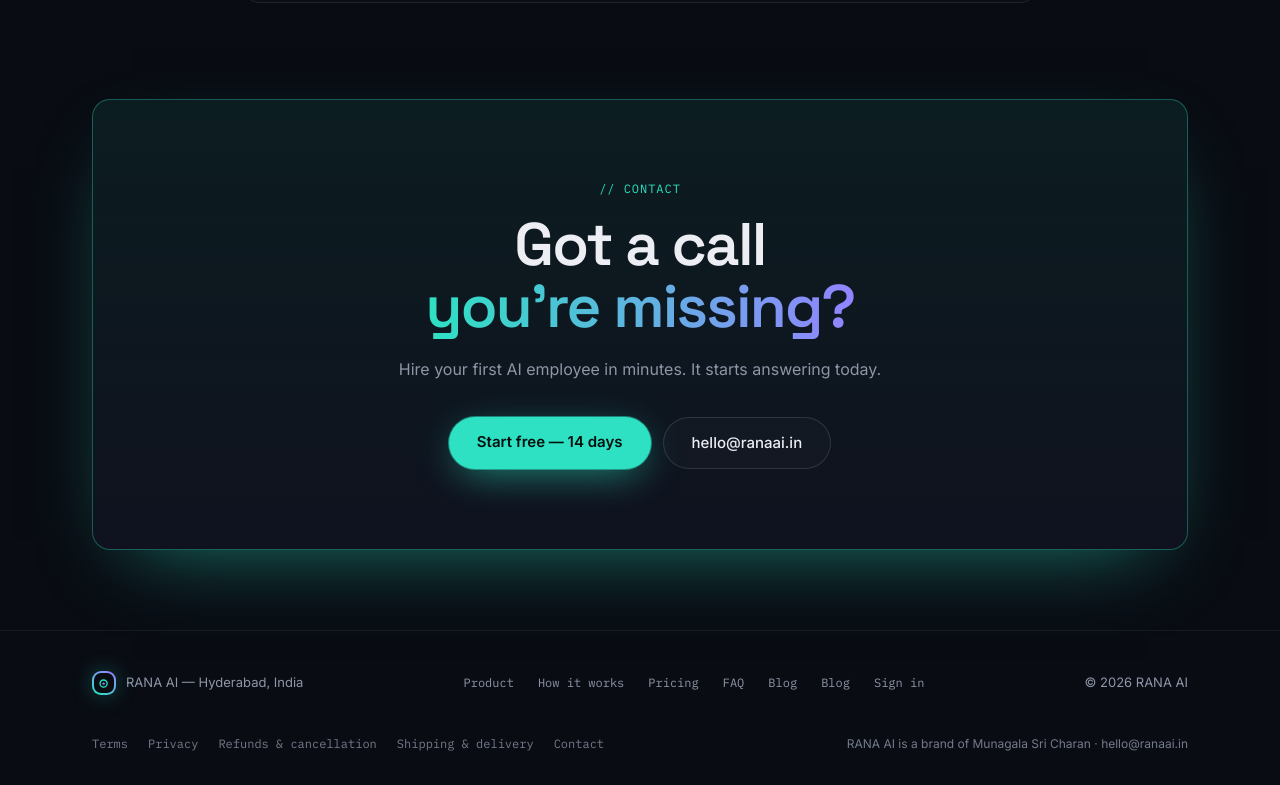
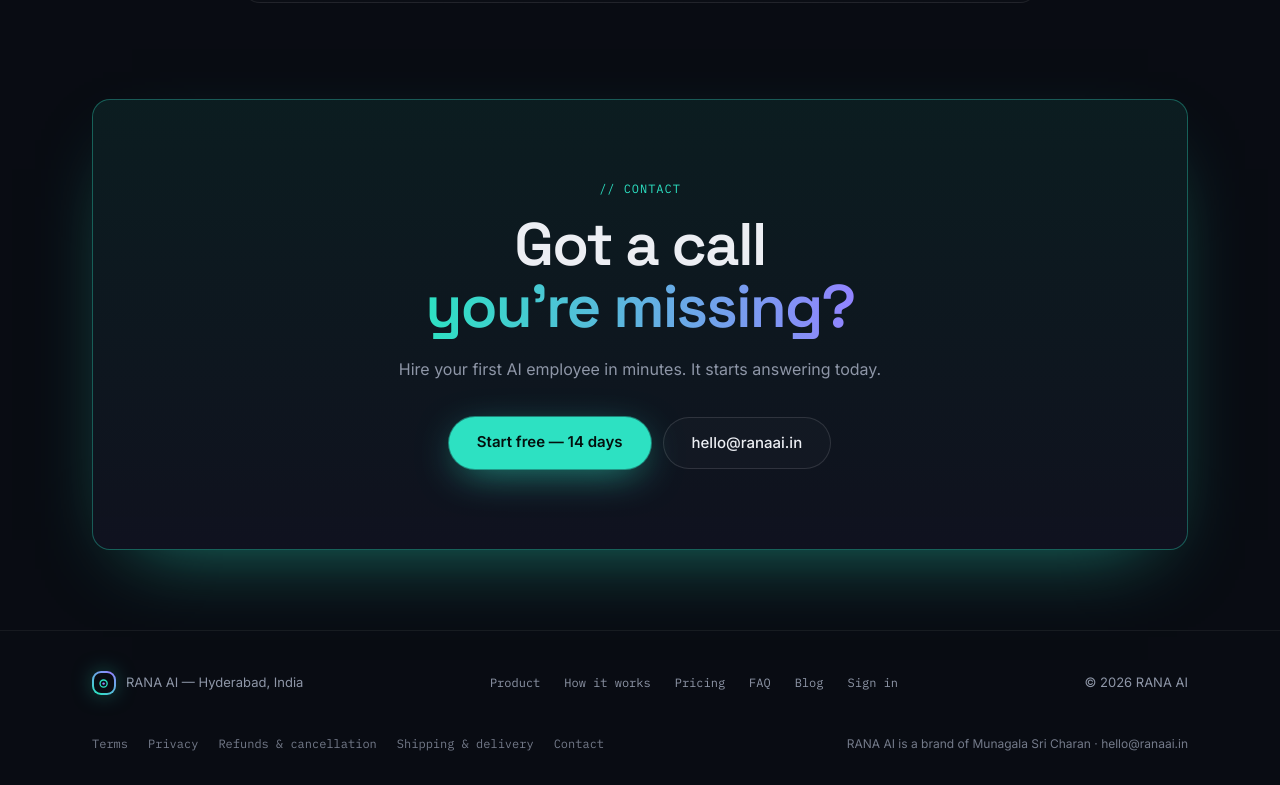
Before and after one commit to sricharanmunagala39-del/Rana.AI, a Next.js app: page /landing in a window 1280 px wide. Shown: the part 5907-6692 px from the top of the page. Built offline with nearby package versions, Linux system fonts and the light colour scheme.

Commit message:
Update Site.tsx

```diff
--- a/app/landing/Site.tsx
+++ b/app/landing/Site.tsx
@@ -401,8 +401,7 @@ export default function Site() {
           <div className="flex items-center gap-2.5"><Logo size={24} /><span>RANA AI — Hyderabad, India</span></div>
           <nav className="flex flex-wrap gap-6 justify-center font-mono text-[12px]">
             {NAV.map(([l, h]) => <a key={h} href={h} className="hover:text-signal">{l}</a>)}
-            <Link href="/blog" className="hover:text-signal">Blog</Link>            <Link href="/blog" className="hover:text-signal">Blog</Link>
-
+            <Link href="/blog" className="hover:text-signal">Blog</Link>
             <Link href="/login" className="hover:text-signal">Sign in</Link>
           </nav>
           <div>© {new Date().getFullYear()} RANA AI</div>
```
